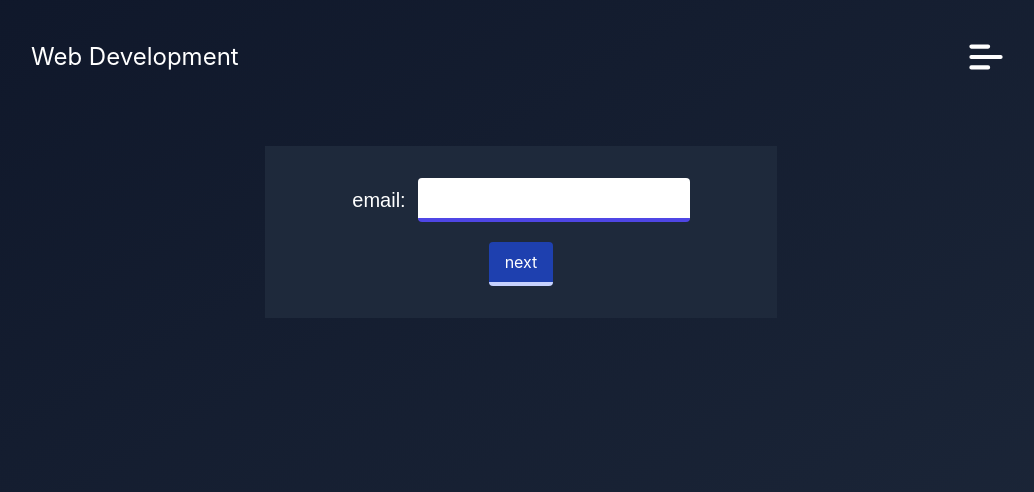
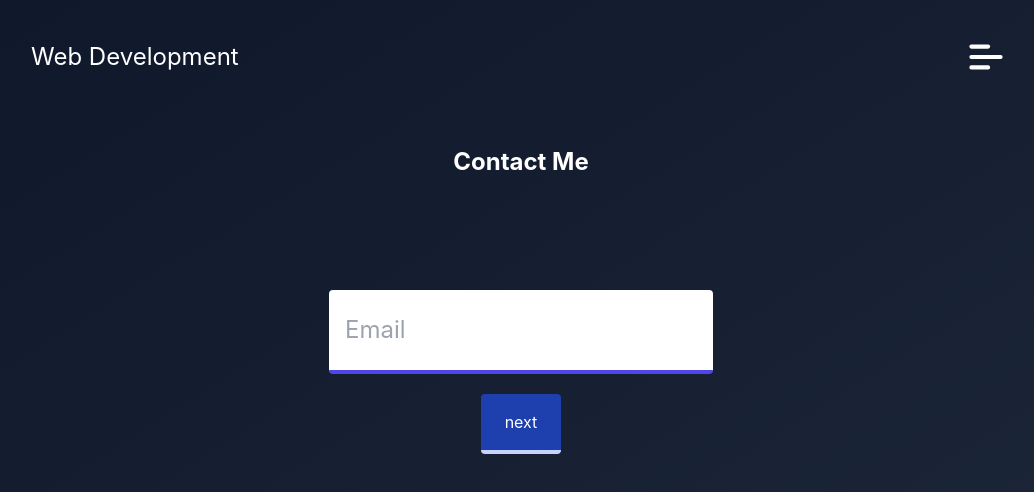
Before and after one commit to DataJoshua/Portfolio, a React (Create React App) app: page /contact in a window 1280 px wide. Shown: the top 492 px of the page, without its empty margins (119-1153 px from the left). Built offline with nearby package versions, Linux system fonts and the light colour scheme; no server answers.

Commit message:
added new styles for InputsContaine and Contact

```diff
--- a/src/atoms/FormButton.tsx
+++ b/src/atoms/FormButton.tsx
@@ -2,7 +2,7 @@ import { FormButtonProps } from "../types/AtomTypes";
 
 const FormButton = ({ label , handleOnClick = ()=>{} , isInput = false } : FormButtonProps)=> {
 
-  const styles = "py-2 px-4 bg-blue-800 text-white rounded border-b-4 border-indigo-200 hover:cursor-pointer hover:bg-blue-700";
+  const styles = "py-2 sm:py-4 px-4 sm:px-6 bg-blue-800 text-white rounded border-b-4 border-indigo-200 hover:cursor-pointer hover:bg-blue-700";
 
   return (
     <>
--- a/src/containers/InputsContainer.tsx
+++ b/src/containers/InputsContainer.tsx
@@ -2,10 +2,10 @@ import { useRef, useState } from "react";
 import FormInput from "../organisms/FormInput";
 import { InputsContainersProps } from "../types/ContainersProps";
 
-const InputsContainer = ({ formState = 0 } : InputsContainersProps) => {
+const InputsContainer = ({} : InputsContainersProps) => {
 
   const states = useRef<Array<Array<number>>>([[1,0,0], [0,1,0], [0,0,1]]);
-  const [state, setState] = useState<number>(formState);
+  const [state, setState] = useState<number>(0);
 
   const handleOnNext = (e : React.MouseEvent<HTMLButtonElement, MouseEvent>) => {
     e.preventDefault();
@@ -20,20 +20,20 @@ const InputsContainer = ({ formState = 0 } : InputsContainersProps) => {
   return(
     <>
       <FormInput
-        label="email:"
+        label="Email"
         name="email"
         state={!!states.current[state][0]}
         handleOnNext={handleOnNext}
       />
       <FormInput
-        label="title:"
+        label="Title"
         name="title"
         state={!!states.current[state][1]}
         handleOnNext={handleOnNext}
         handleOnPrev={handleOnPrev}
       />
       <FormInput
-        label="message:"
+        label="Message"
         name="message"
         state={!!states.current[state][2]}
         handleOnPrev={handleOnPrev}
--- a/src/organisms/FormInput.tsx
+++ b/src/organisms/FormInput.tsx
@@ -3,7 +3,7 @@ import { FormInputProps } from "../types/OrganismsTypes";
 import { motion } from "framer-motion";
 
 const FormInput = ({label, name, state, handleOnNext, handleOnPrev, isTextArea = false, isSubmit = false, type ="text"}: FormInputProps ) => {
-  const formStyles = "px-3 py-2 text-[#000] outline-none rounded border-b-4 border-indigo-600 focus:border-blue-500 transition"
+  const formStyles = "px-3 sm:px-4 sm:py-6 sm:text-2xl w-full py-2 text-[#000] outline-none rounded border-b-4 border-indigo-600 focus:border-blue-500 transition"
 
   const variants = {
     "enter": {x: 0},
@@ -13,9 +13,8 @@ const FormInput = ({label, name, state, handleOnNext, handleOnPrev, isTextArea =
   return (
     <>
       <motion.div initial={{x: "100%"}} animate={state ? "enter" : "close"} variants={variants} className={`min-w-[100%] flex py-8 flex-col gap-5 items-center justify-center ${state ? "" : "hidden"}`}>
-        <div className={`flex gap-3 ${isTextArea && "flex-col"} items-center`}>
-          <label className="text text-xl">{label}</label>
-          {isTextArea? <textarea className={formStyles + " max-h-[300px] min-h-[90px]"} name={name}/> : <input className={formStyles} type={type} name={name}/>}
+        <div className="w-full">
+          {isTextArea? <textarea className={formStyles + " max-h-[300px] min-h-[90px]"} name={name} placeholder={label}/> : <input className={formStyles} type={type} name={name} placeholder={label}/>}
         </div>
         <div className="flex min-h-full gap-8">
           {handleOnPrev && <FormButton label="prev" handleOnClick={(e: React.MouseEvent<HTMLButtonElement, MouseEvent>)=> handleOnPrev(e)} />}
--- a/src/pages/Contact.tsx
+++ b/src/pages/Contact.tsx
@@ -8,14 +8,12 @@ import { Payload } from "../context/ContextTypes";
 const Contact = () => {
 
   const { client } = useContext(SupaContext) as Payload;
-  const [state, setState] = useState<number>(0);
 
   const handleOnSubmit = async (e : React.FormEvent<ContactFormInputs>) => {
     e.preventDefault();
     console.log("submiting.............");
 
     const { email, title, message } = e.currentTarget.elements;
-
 
     const { status, error } = await client.from("Forms").insert({
       email: email.value,
@@ -25,7 +23,9 @@ const Contact = () => {
 
     if(status === 201){
       console.log("created");
-      setState(0);
+      email.value = "";
+      title.value = "";
+      message.value = "";
     }
     else{
       console.log(error);
@@ -35,9 +35,10 @@ const Contact = () => {
   return(
     <>
       <FrameContainer>
-        <article className="bg-slate-800 max-w-lg m-auto my-8">
-          <form action="#" className="flex gap-8 items-center gap-4 overflow-hidden" onSubmit={handleOnSubmit}>
-            <InputsContainer formState={state}/>
+        <article className="max-w-xs sm:max-w-sm m-auto my-8 flex flex-col gap-3 sm:gap-20">
+          <h1 className="text-center text-2xl font-bold">Contact Me</h1>
+          <form action="#" onSubmit={handleOnSubmit}>
+            <InputsContainer/>
           </form>
         </article>
       </FrameContainer>
--- a/src/types/ContainersProps.ts
+++ b/src/types/ContainersProps.ts
@@ -15,5 +15,5 @@ export interface ContactFormInputs extends HTMLFormElement {
 }
 
 export interface InputsContainersProps {
-  formState? : number
+
 }
```
